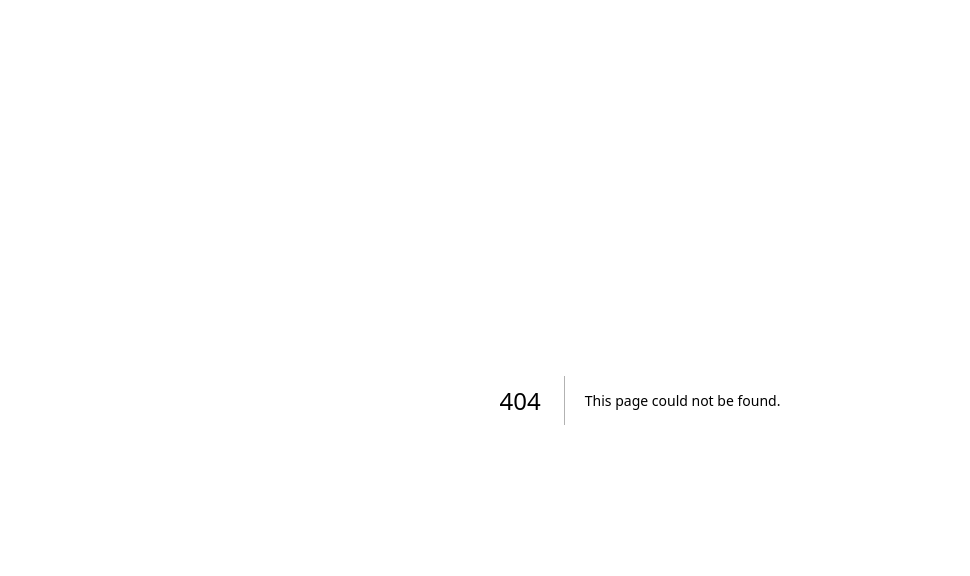
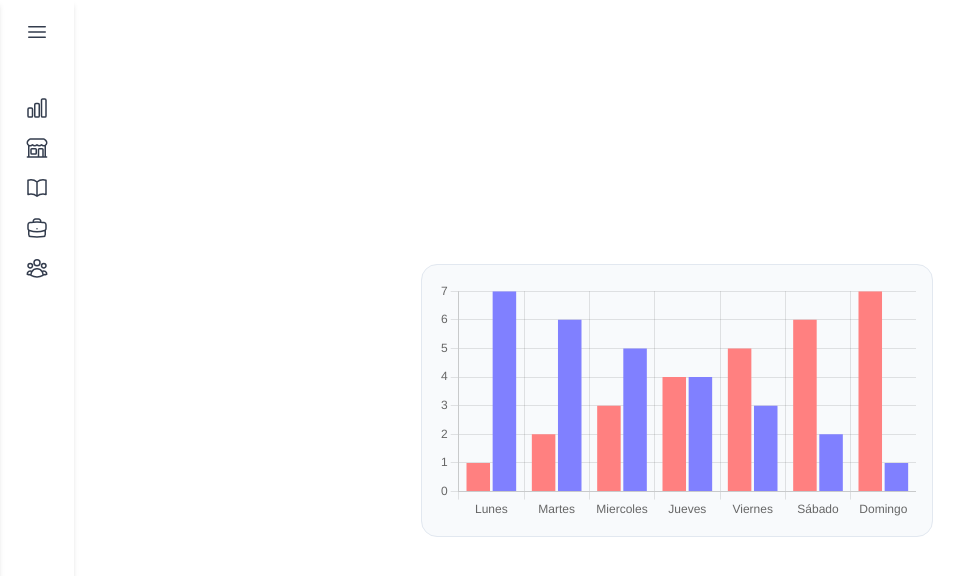
Before and after one commit to andresgoncalves/mongo-dashboard, a Next.js app: page /dashboard in a window 1280 px wide. Before the commit this address had no page. Shown: the top 576 px of the page, without its empty margins (0-970 px from the left). Built offline with nearby package versions, Linux system fonts and the light colour scheme.

Commit message:
Added dashboard navigation

```diff
--- a/package.json
+++ b/package.json
@@ -10,6 +10,7 @@
     "format": "prettier --write ."
   },
   "dependencies": {
+    "@heroicons/react": "^2.0.18",
     "chart.js": "^4.4.0",
     "mongodb": "^6.2.0",
     "next": "14.0.2",
--- /dev/null
+++ b/src/app/(...dashboard)/customers/page.tsx
@@ -0,0 +1,3 @@
+export default function CustomersPage() {
+  return <div className="m-auto text-xl">Clientes</div>;
+}
--- /dev/null
+++ b/src/app/(...dashboard)/dashboard/page.tsx
@@ -0,0 +1,47 @@
+"use client";
+
+import {
+  BarElement,
+  CategoryScale,
+  Chart,
+  ChartData,
+  LinearScale,
+  Tooltip,
+} from "chart.js";
+import { Bar } from "react-chartjs-2";
+
+Chart.register(BarElement, CategoryScale, LinearScale, Tooltip);
+
+export default function DashboardPage() {
+  const data: ChartData<"bar"> = {
+    labels: [
+      "Lunes",
+      "Martes",
+      "Miercoles",
+      "Jueves",
+      "Viernes",
+      "Sábado",
+      "Domingo",
+    ],
+    datasets: [
+      {
+        label: "Producto A",
+        data: [1, 2, 3, 4, 5, 6, 7],
+        backgroundColor: "#ff8080",
+      },
+      {
+        label: "Producto B",
+        data: [7, 6, 5, 4, 3, 2, 1],
+        backgroundColor: "#8080ff",
+      },
+    ],
+  };
+
+  return (
+    <div className="flex min-h-screen">
+      <div className="m-auto flex w-full max-w-lg justify-center rounded-box border border-slate-200 bg-slate-50 p-4">
+        <Bar data={data} />
+      </div>
+    </div>
+  );
+}
--- /dev/null
+++ b/src/app/(...dashboard)/layout.tsx
@@ -0,0 +1,110 @@
+import {
+  Bars3Icon,
+  BookOpenIcon,
+  BriefcaseIcon,
+  BuildingStorefrontIcon,
+  ChartBarIcon,
+  UserGroupIcon,
+  XMarkIcon,
+} from "@heroicons/react/24/outline";
+import Link from "next/link";
+
+export default function DashboardLayout({
+  children,
+}: {
+  children: React.ReactNode;
+}) {
+  const links = [
+    {
+      href: "/dashboard",
+      title: "Dashboard",
+      Icon: ChartBarIcon,
+    },
+    {
+      href: "/products",
+      title: "Productos",
+      Icon: BuildingStorefrontIcon,
+    },
+    {
+      href: "/services",
+      title: "Servicios",
+      Icon: BookOpenIcon,
+    },
+    {
+      href: "/sales",
+      title: "Ventas",
+      Icon: BriefcaseIcon,
+    },
+    {
+      href: "/customers",
+      title: "Clientes",
+      Icon: UserGroupIcon,
+    },
+  ];
+
+  return (
+    <div className="drawer">
+      <input id="drawer-toggle" type="checkbox" className="drawer-toggle" />
+      <div className="drawer-content flex">
+        {/* Closed sidebar */}
+        <div className="menu menu-vertical min-h-screen items-center bg-base-100 shadow-md">
+          <div className="tooltip tooltip-right" data-tip="Abrir barra lateral">
+            <label
+              className="btn btn-ghost mb-8"
+              htmlFor="drawer-toggle"
+              aria-label="Abrir barra lateral"
+            >
+              <Bars3Icon className="h-6 w-6" />
+            </label>
+          </div>
+          <ul>
+            {links.map(({ href, title, Icon }) => (
+              <li key={href}>
+                <Link
+                  className="tooltip tooltip-right"
+                  href={href}
+                  data-tip={title}
+                  aria-label={title}
+                >
+                  <Icon className="h-6 w-6" />
+                </Link>
+              </li>
+            ))}
+          </ul>
+        </div>
+        {/* Main content */}
+        <main className="flex max-h-screen flex-1 flex-col overflow-y-auto">
+          {children}
+        </main>
+      </div>
+      {/* Open sidebar */}
+      <div className="drawer-side">
+        <div className="drawer-overlay"></div>
+        <div className="menu menu-vertical min-h-screen min-w-[12rem] bg-base-100 shadow-md">
+          <div
+            className="tooltip tooltip-right self-start"
+            data-tip="Cerrar barra lateral"
+          >
+            <label
+              className="btn btn-ghost mb-8"
+              htmlFor="drawer-toggle"
+              aria-label="Cerrar barra lateral"
+            >
+              <XMarkIcon className="h-6 w-6" />
+            </label>
+          </div>
+          <ul>
+            {links.map(({ href, title, Icon }) => (
+              <li key={href}>
+                <Link href={href}>
+                  <Icon className="h-6 w-6" />
+                  <span className="m-auto">{title}</span>
+                </Link>
+              </li>
+            ))}
+          </ul>
+        </div>
+      </div>
+    </div>
+  );
+}
--- /dev/null
+++ b/src/app/(...dashboard)/products/page.tsx
@@ -0,0 +1,3 @@
+export default function ProductsPage() {
+  return <div className="m-auto text-xl">Productos</div>;
+}
--- /dev/null
+++ b/src/app/(...dashboard)/sales/page.tsx
@@ -0,0 +1,3 @@
+export default function SalesPage() {
+  return <div className="m-auto text-xl">Ventas</div>;
+}
--- /dev/null
+++ b/src/app/(...dashboard)/services/page.tsx
@@ -0,0 +1,3 @@
+export default function ServicesPage() {
+  return <div className="m-auto text-xl">Servicios</div>;
+}
--- a/src/app/page.tsx
+++ b/src/app/page.tsx
@@ -1,7 +1,13 @@
+import Link from "next/link";
+
 export default function Home() {
   return (
     <main className="flex min-h-screen">
-      <h1 className="m-auto text-xl">MongoDB Dashboard</h1>
+      <h1 className="m-auto text-xl">
+        <Link className="link-primary link" href="/dashboard">
+          MongoDB Dashboard
+        </Link>
+      </h1>
     </main>
   );
 }
```
Also changed, not shown: 1 other file (tests, documents, lock files or other folders).
